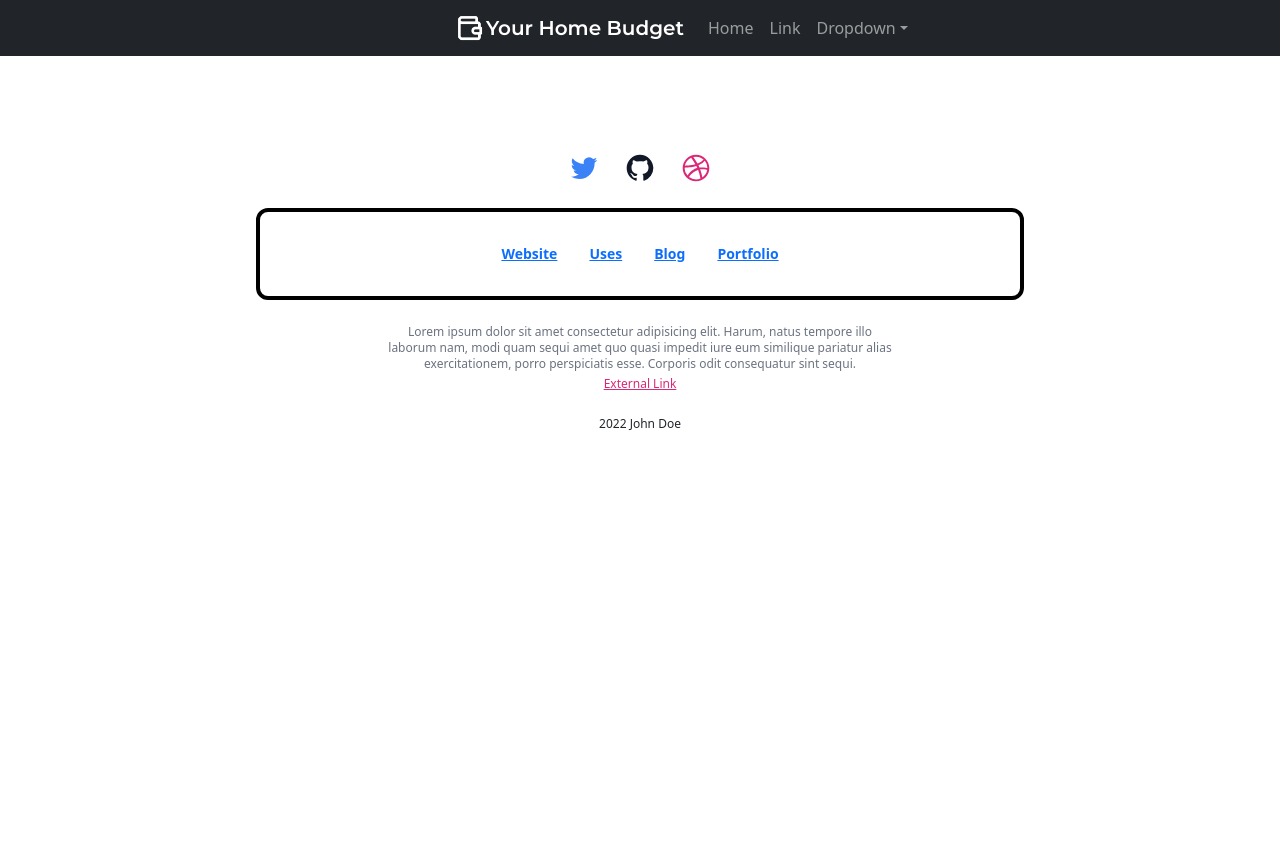
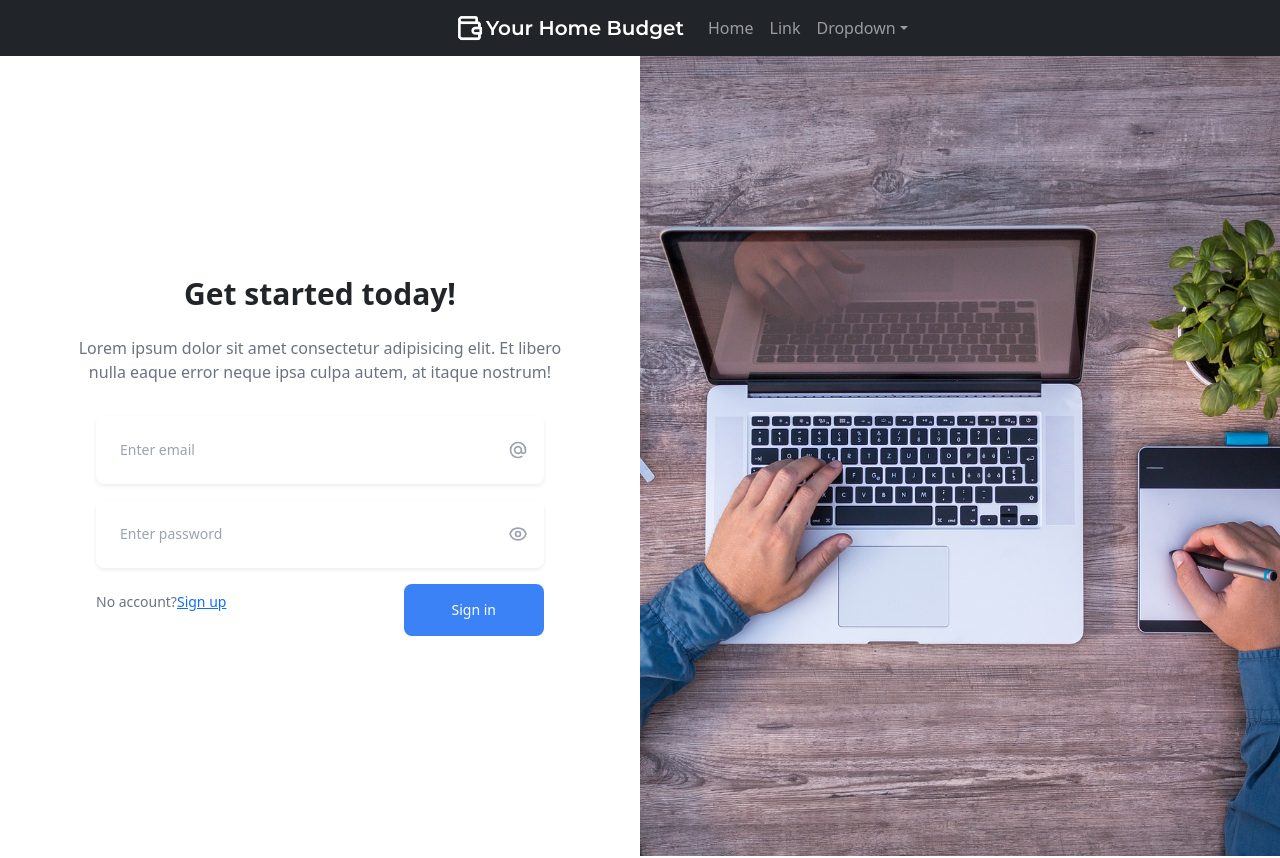
Before and after one commit to cukier91/home_budget, a React (Create React App) app: page /login in a window 1280 px wide. Shown: the top 858 px of the page. Before the commit the page ends 800 px from the top, so only its background shows below. Built offline with nearby package versions, Linux system fonts and the light colour scheme; a web font is replaced by a local one.

Commit message:
registry and login

```diff
--- a/src/App.tsx
+++ b/src/App.tsx
@@ -3,9 +3,10 @@
 import 'react-toastify/dist/ReactToastify.css';
 import NaviBar from './components/NaviBar/NaviBar';
 import Foot from './components/Foot/Foot';
-import RegisterPage from './components/RegisterPage/RegisterPage';
+import LoginPage from './components/LoginPage/LoginPage';
 import { BrowserRouter as Routers, Routes, Route } from 'react-router-dom';
 import HomePage from './components/HomePage/HomePage';
+import RegisterPage from './components/RegisterPage/RegisterPage';
 
 function App() {
 	return (
@@ -14,6 +15,7 @@
 				<NaviBar />
 				<Routes>
 					<Route path="/" element={<HomePage />} />
+					<Route path="login" element={<LoginPage />} />
 					<Route path="register" element={<RegisterPage />} />
 				</Routes>
 				<Foot />
--- a/src/components/HomePage/HomePage.jsx
+++ b/src/components/HomePage/HomePage.jsx
@@ -32,7 +32,7 @@
 
                 <a
                   className="inline-block px-12 py-3 mt-8 text-sm font-medium text-white bg-indigo-600 border border-indigo-600 rounded active:text-indigo-500 hover:bg-transparent hover:text-indigo-600 focus:outline-none focus:ring"
-                  href="/register"
+                  href="/login"
                 >
                   Zacznij korzystać !
                 </a>
--- /dev/null
+++ b/src/components/LoginPage/LoginPage.jsx
@@ -0,0 +1,107 @@
+import React from 'react'
+import started from '../../img/getStarted.jpg'
+
+export default function LoginPage() {
+  return (
+
+<section className="relative flex flex-wrap lg:h-screen lg:items-center">
+  <div className="w-full px-4 py-12 lg:w-1/2 sm:px-6 lg:px-8 sm:py-16 lg:py-24">
+    <div className="max-w-lg mx-auto text-center">
+      <h1 className="text-2xl font-bold sm:text-3xl">Get started today!</h1>
+
+      <p className="mt-4 text-gray-500">
+        Lorem ipsum dolor sit amet consectetur adipisicing elit. Et libero nulla
+        eaque error neque ipsa culpa autem, at itaque nostrum!
+      </p>
+    </div>
+
+    <form action="" className="max-w-md mx-auto mt-8 mb-0 space-y-4">
+      <div>
+        <label for="email" className="sr-only">Email</label>
+
+        <div className="relative">
+          <input
+            type="email"
+            className="w-full p-4 pr-12 text-sm border-gray-200 rounded-lg shadow-sm"
+            placeholder="Enter email"
+          />
+
+          <span className="absolute inset-y-0 inline-flex items-center right-4">
+            <svg
+              xmlns="http://www.w3.org/2000/svg"
+              className="w-5 h-5 text-gray-400"
+              fill="none"
+              viewBox="0 0 24 24"
+              stroke="currentColor"
+            >
+              <path
+                stroke-linecap="round"
+                stroke-linejoin="round"
+                stroke-width="2"
+                d="M16 12a4 4 0 10-8 0 4 4 0 008 0zm0 0v1.5a2.5 2.5 0 005 0V12a9 9 0 10-9 9m4.5-1.206a8.959 8.959 0 01-4.5 1.207"
+              />
+            </svg>
+          </span>
+        </div>
+      </div>
+
+      <div>
+        <label for="password" className="sr-only">Password</label>
+        <div className="relative">
+          <input
+            type="password"
+            className="w-full p-4 pr-12 text-sm border-gray-200 rounded-lg shadow-sm"
+            placeholder="Enter password"
+          />
+
+          <span className="absolute inset-y-0 inline-flex items-center right-4">
+            <svg
+              xmlns="http://www.w3.org/2000/svg"
+              className="w-5 h-5 text-gray-400"
+              fill="none"
+              viewBox="0 0 24 24"
+              stroke="currentColor"
+            >
+              <path
+                stroke-linecap="round"
+                stroke-linejoin="round"
+                stroke-width="2"
+                d="M15 12a3 3 0 11-6 0 3 3 0 016 0z"
+              />
+              <path
+                stroke-linecap="round"
+                stroke-linejoin="round"
+                stroke-width="2"
+                d="M2.458 12C3.732 7.943 7.523 5 12 5c4.478 0 8.268 2.943 9.542 7-1.274 4.057-5.064 7-9.542 7-4.477 0-8.268-2.943-9.542-7z"
+              />
+            </svg>
+          </span>
+        </div>
+      </div>
+
+      <div className="flex items-center justify-between">
+        <p className="text-sm text-gray-500">
+          No account?
+          <a className="underline" href="/register">Sign up</a>
+        </p>
+
+        <button
+          type="submit"
+          className="inline-block px-5 py-3 ml-3 text-sm font-medium text-white bg-blue-500 rounded-lg"
+        >
+          Sign in
+        </button>
+      </div>
+    </form>
+  </div>
+
+  <div className="relative w-full h-64 sm:h-96 lg:w-1/2 lg:h-full">
+    <img
+      className="absolute inset-0 object-cover w-full h-full"
+      src={started}
+      alt=""
+    />
+  </div>
+</section>
+  )
+}
--- a/src/components/RegisterPage/RegisterPage.jsx
+++ b/src/components/RegisterPage/RegisterPage.jsx
@@ -1,27 +1,35 @@
-import React from 'react'
-import started from '../../img/getStarted.jpg'
+import React from 'react';
 
 export default function RegisterPage() {
 	return (
+		<div className="max-w-screen-xl px-4 py-16 mx-auto sm:px-6 lg:px-8">
+			<div className="max-w-lg mx-auto">
+				<h1 className="text-2xl font-bold text-center text-indigo-600 sm:text-3xl">
+					Get started today
+				</h1>
 
-<section className="relative flex flex-wrap lg:h-screen lg:items-center">
-  <div className="w-full px-4 py-12 lg:w-1/2 sm:px-6 lg:px-8 sm:py-16 lg:py-24">
-    <div className="max-w-lg mx-auto text-center">
-      <h1 className="text-2xl font-bold sm:text-3xl">Get started today!</h1>
+				<p className="max-w-md mx-auto mt-4 text-center text-gray-500">
+					Lorem ipsum dolor sit amet, consectetur adipisicing elit. Obcaecati
+					sunt dolores deleniti inventore quaerat mollitia?
+				</p>
 
-      <p className="mt-4 text-gray-500">
-        Lorem ipsum dolor sit amet consectetur adipisicing elit. Et libero nulla
-        eaque error neque ipsa culpa autem, at itaque nostrum!
+				<form
+					action=""
+					className="p-8 mt-6 mb-0 space-y-4 rounded-lg shadow-2xl"
+				>
+					<p className="text-xl text-center font-medium">
+						Sign in to your account
 					</p>
-    </div>
 
-    <form action="" className="max-w-md mx-auto mt-8 mb-0 space-y-4">
 					<div>
-        <label for="email" className="sr-only">Email</label>
+						<label for="email" className="text-sm font-medium">
+							Email
+						</label>
 
-        <div className="relative">
+						<div className="relative mt-1">
 							<input
 								type="email"
+								id="email"
 								className="w-full p-4 pr-12 text-sm border-gray-200 rounded-lg shadow-sm"
 								placeholder="Enter email"
 							/>
@@ -46,10 +54,14 @@
 					</div>
 
 					<div>
-        <label for="password" className="sr-only">Password</label>
-        <div className="relative">
+						<label for="password" className="text-sm font-medium">
+							Password
+						</label>
+
+						<div className="relative mt-1">
 							<input
 								type="password"
+								id="password"
 								className="w-full p-4 pr-12 text-sm border-gray-200 rounded-lg shadow-sm"
 								placeholder="Enter password"
 							/>
@@ -79,29 +91,21 @@
 						</div>
 					</div>
 
-      <div className="flex items-center justify-between">
-        <p className="text-sm text-gray-500">
-          No account?
-          <a className="underline" href="">Sign up</a>
-        </p>
-
 					<button
 						type="submit"
-          className="inline-block px-5 py-3 ml-3 text-sm font-medium text-white bg-blue-500 rounded-lg"
+						className="block w-full px-5 py-3 text-sm font-medium text-white bg-indigo-600 rounded-lg"
 					>
-          Sign in
+						Sign up
 					</button>
-      </div>
+
+					<p className="text-sm text-center text-gray-500">
+						Masz już konto ?
+						<a className="underline" href="/login">
+							Zaloguj się
+						</a>
+					</p>
 				</form>
 			</div>
-
-  <div className="relative w-full h-64 sm:h-96 lg:w-1/2 lg:h-full">
-    <img
-      className="absolute inset-0 object-cover w-full h-full"
-      src={started}
-      alt=""
-    />
 		</div>
-</section>
-  )
+	);
 }
```
Lines whose indentation alone changed are shown as unchanged.
